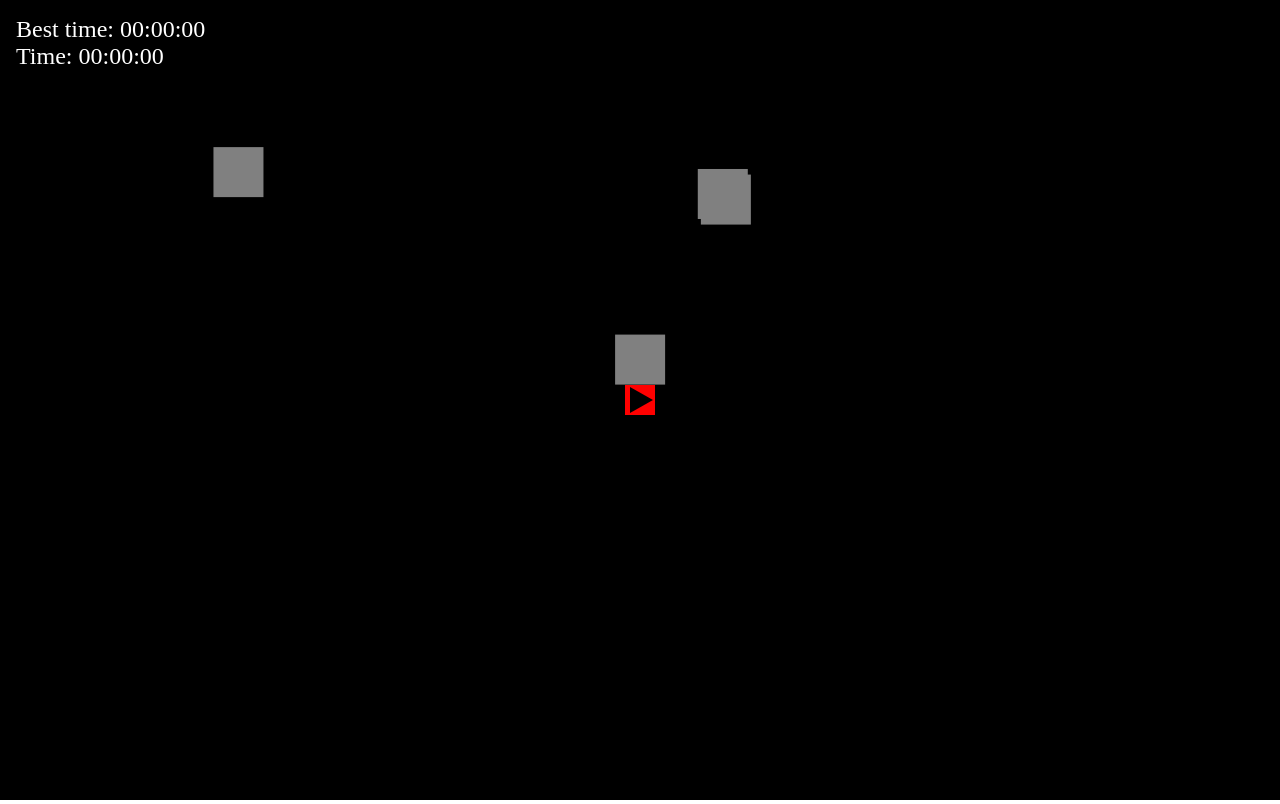
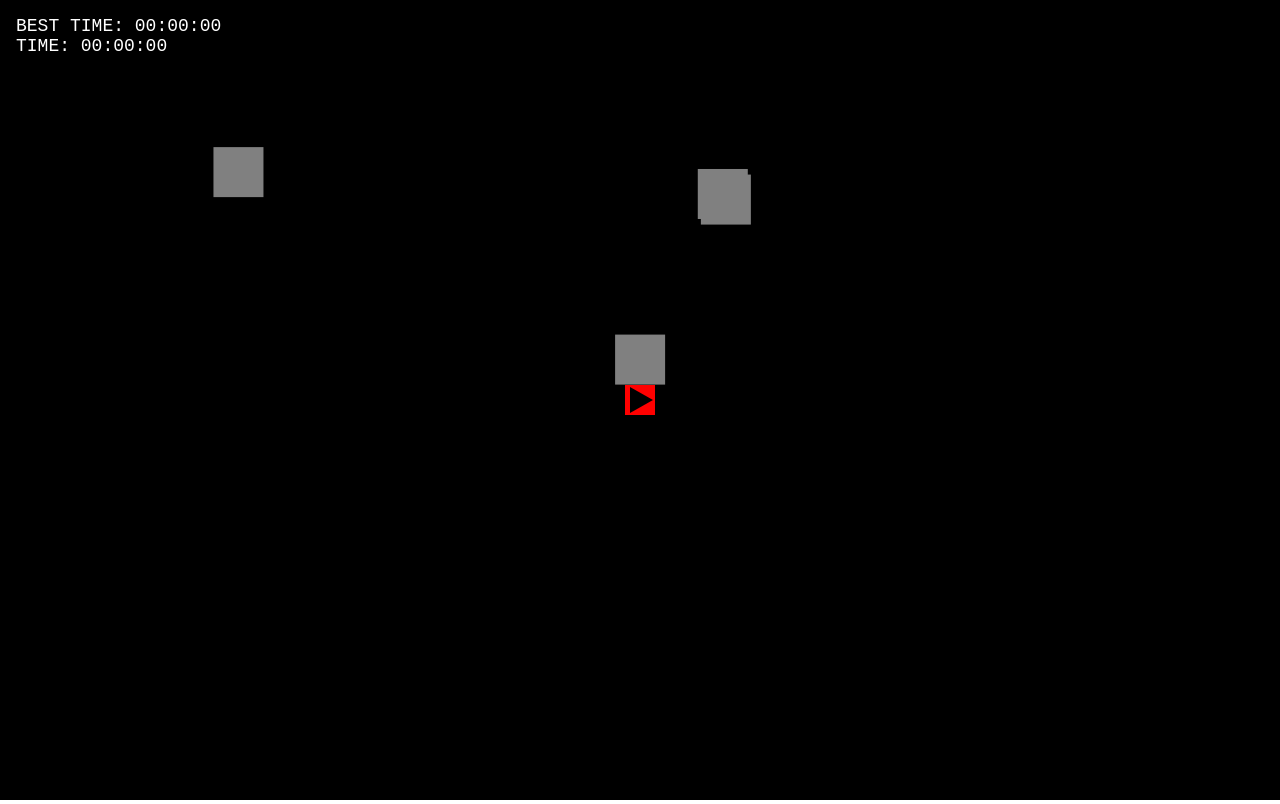
Before and after one commit to Lnola/asteroids, a website built with Vite: page index.html in a window 1280 px wide. Built offline with nearby package versions, Linux system fonts and the light colour scheme.

Commit message:
:truck: Move styles to a separate file

```diff
--- a/index.html
+++ b/index.html
@@ -3,25 +3,8 @@
   <head>
     <meta charset="UTF-8" />
     <meta name="viewport" content="width=device-width, initial-scale=1.0" />
+    <link rel="stylesheet" href="/src/assets/style.css" />
     <title>Asteroids</title>
-    <style>
-      * {
-        margin: 0;
-      }
-      canvas {
-        background-color: #000;
-      }
-      .statistics {
-        position: absolute;
-        top: 0;
-        left: 0;
-        padding: 1rem;
-        display: flex;
-        flex-direction: column;
-        color: #fff;
-        font-size: 1.5rem;
-      }
-    </style>
   </head>
   <body>
     <canvas></canvas>
--- /dev/null
+++ b/src/assets/style.css
@@ -0,0 +1,20 @@
+* {
+  margin: 0;
+}
+
+canvas {
+  background-color: #000;
+}
+
+.statistics {
+  position: absolute;
+  top: 0;
+  left: 0;
+  padding: 1rem;
+  display: flex;
+  flex-direction: column;
+  color: #fff;
+  font-size: 1.125rem;
+  font-family: monospace;
+  text-transform: uppercase;
+}
```
